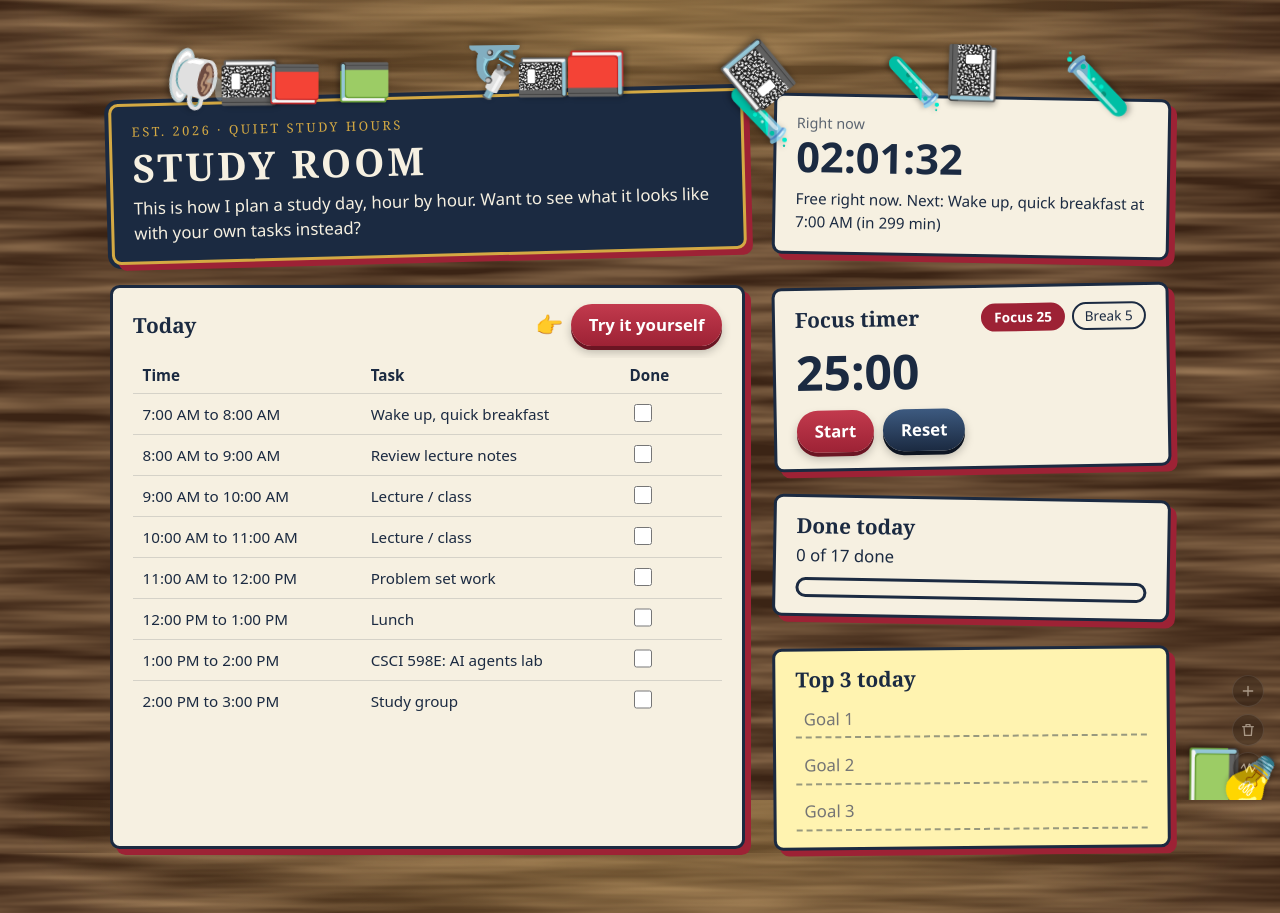
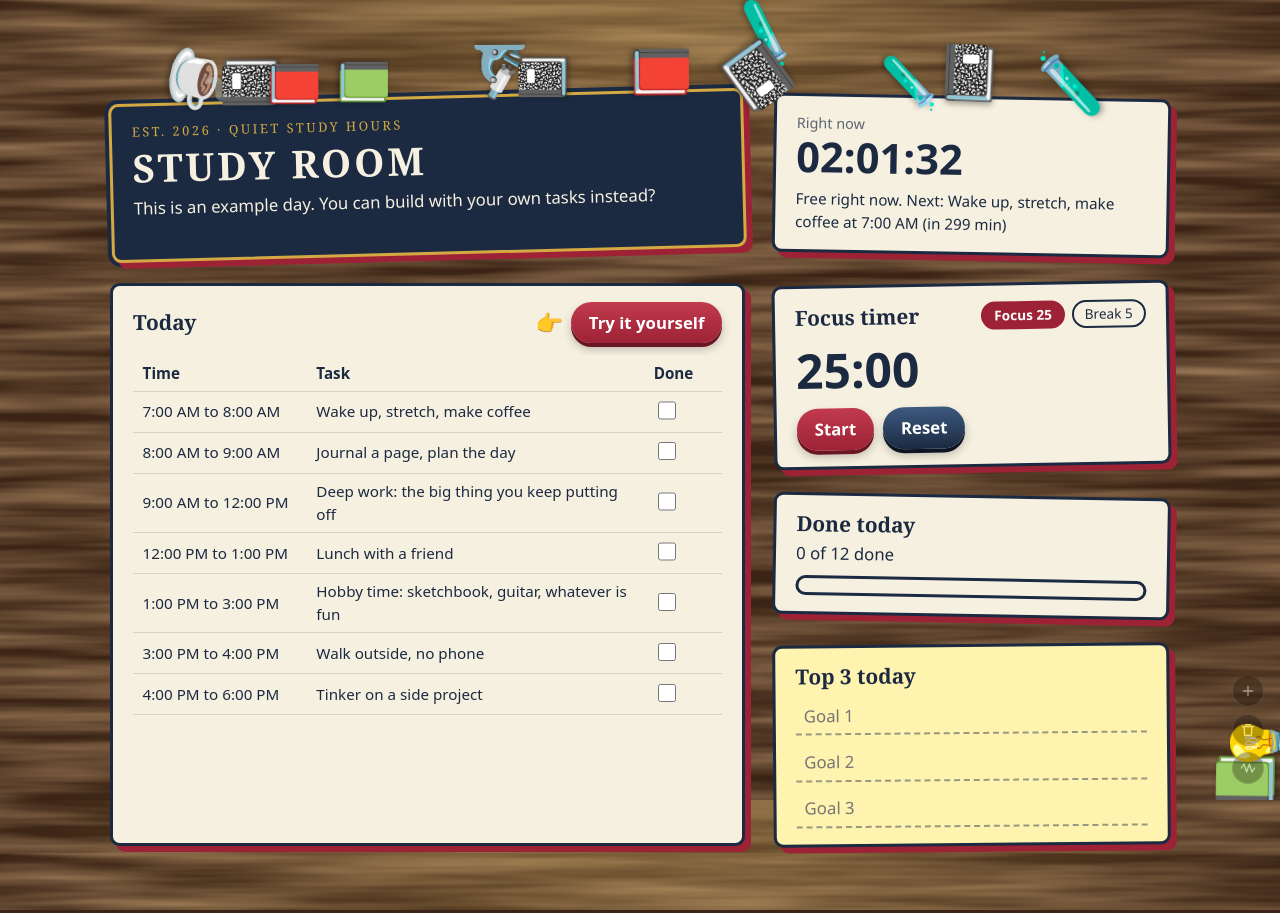
Before and after one commit to syl-cmyk/syl-cmyk.github.io, a plain HTML site: page index.html in a window 1280 px wide. Drawn offline with Linux system fonts and the light colour scheme.

Commit message:
Answer decisions Q1-2, rework example schedule, start verification
Reworded the example schedule as clearly not a real personal plan and
swapped its hourly rows for varied-length, course-unrelated tasks.
Added verification/fetch.txt confirming the live Pages deploy.

Co-Authored-By: Claude Sonnet 5 <noreply@anthropic.com>

```diff
--- a/index.html
+++ b/index.html
@@ -16,8 +16,7 @@
       <p class="sign-tag">Est. 2026 &middot; Quiet study hours</p>
       <h1>Study Room</h1>
       <p>
-        This is how I plan a study day, hour by hour. Want to see what it looks
-        like with your own tasks instead?
+        This is an example day. You can build with your own tasks instead?
       </p>
     </header>
 
@@ -111,23 +110,18 @@
       // study day, one row per hour. It is hardcoded so there is always
       // something to show.
       var EXAMPLE = [
-        ["07:00", "08:00", "Wake up, quick breakfast"],
-        ["08:00", "09:00", "Review lecture notes"],
-        ["09:00", "10:00", "Lecture / class"],
-        ["10:00", "11:00", "Lecture / class"],
-        ["11:00", "12:00", "Problem set work"],
-        ["12:00", "13:00", "Lunch"],
-        ["13:00", "14:00", "CSCI 598E: AI agents lab"],
-        ["14:00", "15:00", "Study group"],
-        ["15:00", "16:00", "Reading"],
-        ["16:00", "17:00", "Code practice"],
-        ["17:00", "18:00", "Workout"],
-        ["18:00", "19:00", "Dinner"],
-        ["19:00", "20:00", "Review the day"],
-        ["20:00", "21:00", "Personal project time"],
-        ["21:00", "22:00", "Reading"],
-        ["22:00", "23:00", "Wind down"],
-        ["23:00", "24:00", "Sleep prep"]
+        ["07:00", "08:00", "Wake up, stretch, make coffee"],
+        ["08:00", "09:00", "Journal a page, plan the day"],
+        ["09:00", "12:00", "Deep work: the big thing you keep putting off"],
+        ["12:00", "13:00", "Lunch with a friend"],
+        ["13:00", "15:00", "Hobby time: sketchbook, guitar, whatever is fun"],
+        ["15:00", "16:00", "Walk outside, no phone"],
+        ["16:00", "18:00", "Tinker on a side project"],
+        ["18:00", "19:00", "Cook something new for dinner"],
+        ["19:00", "20:00", "Dinner with roommates"],
+        ["20:00", "22:00", "Movie night or board games"],
+        ["22:00", "23:00", "Wind down with a book"],
+        ["23:00", "24:00", "Lights out"]
       ];
 
       var tableBody = document.getElementById("study-table-body");
```
Also changed, not shown: verification/fetch.txt (added), 1 other file.
